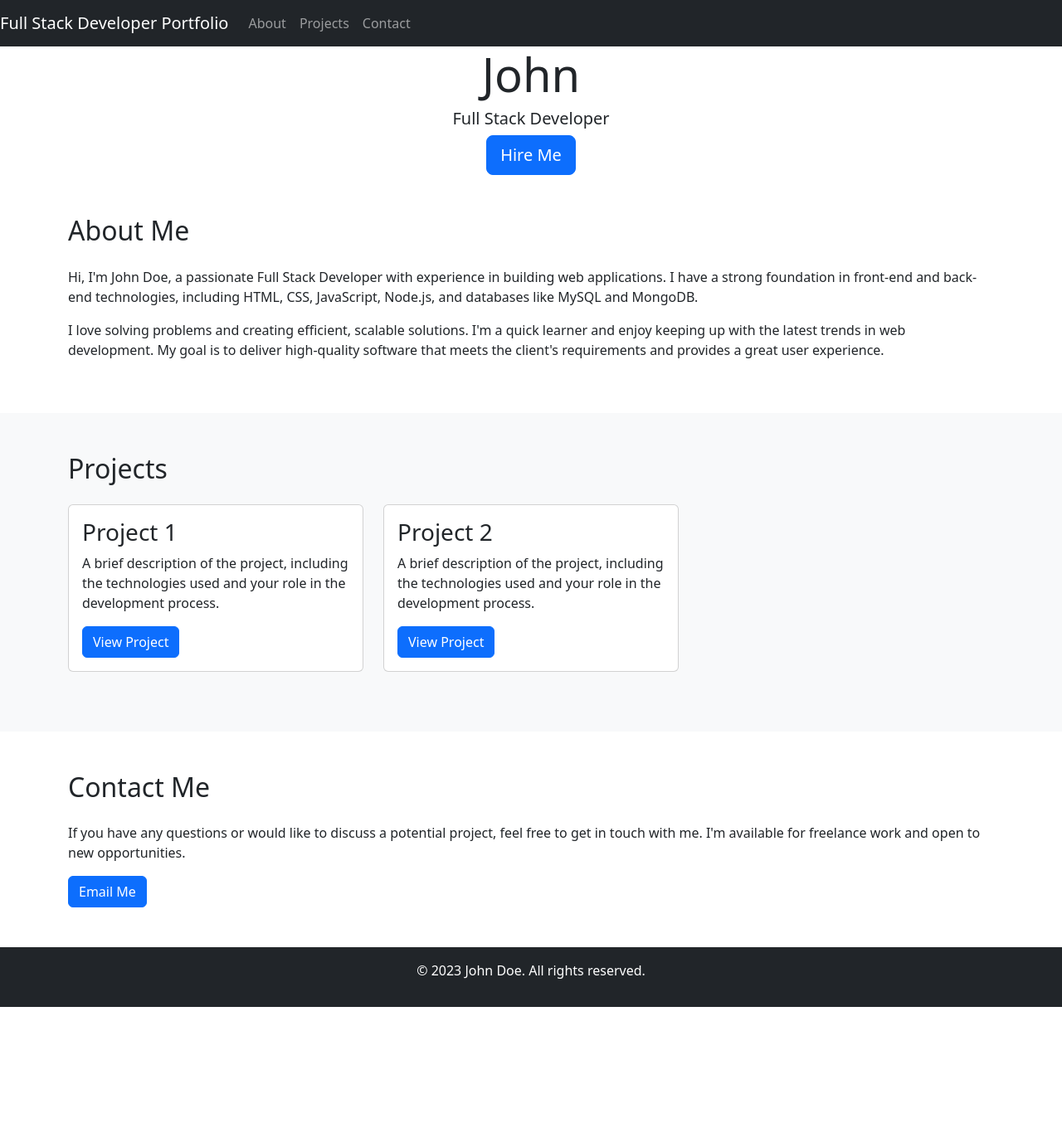
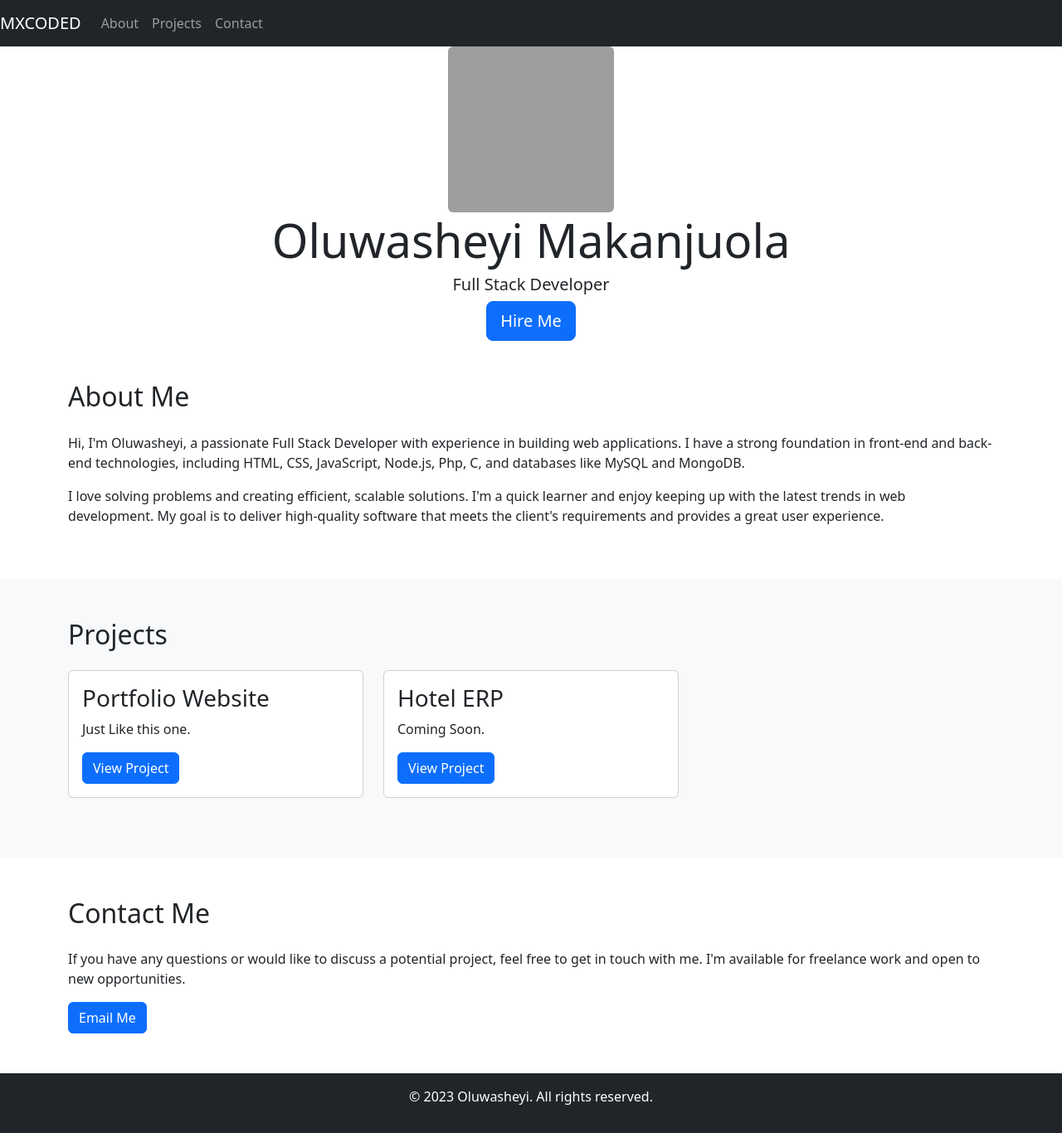
Before and after one commit to celumusam/MyLandingPage, a Jekyll site: the page index.html, which Jekyll copies as it is, in a window 1280 px wide. Shown: the whole page at 83% size. Built offline with Jekyll 4.4.1, drawn with Linux system fonts in a browser that asks for light colours; before the commit the page ends 1214 px from its top, so only the background shows below that; grey boxes are pictures that could not be loaded.

Commit message:
Update index.html
modify content of the webpage to personal details

```diff
--- a/index.html
+++ b/index.html
@@ -9,7 +9,7 @@
 <body>
   <header>
     <nav class="navbar navbar-expand-lg navbar-dark bg-dark">
-      <a class="navbar-brand" href="#">Full Stack Developer Portfolio</a>
+      <a class="navbar-brand" href="#">MXCODED</a>
       <button class="navbar-toggler" type="button" data-toggle="collapse" data-target="#navbarNav" aria-controls="navbarNav" aria-expanded="false" aria-label="Toggle navigation">
         <span class="navbar-toggler-icon"></span>
       </button>
@@ -31,7 +31,8 @@
 
   <section id="hero" class="jumbotron text-center">
     <div class="container">
-      <h1 class="display-4">John</h1>
+      <img class="rounded" src="https://avatars.githubusercontent.com/u/97896663?v=4" alt="MyPhoto">
+      <h1 class="display-4">Oluwasheyi Makanjuola</h1>
       <h2 class="lead">Full Stack Developer</h2>
       <a href="#contact" class="btn btn-primary btn-lg">Hire Me</a>
     </div>
@@ -41,7 +42,7 @@
     <div class="container">
       <h2 class="mb-4">About Me</h2>
       <p>
-        Hi, I'm John Doe, a passionate Full Stack Developer with experience in building web applications. I have a strong foundation in front-end and back-end technologies, including HTML, CSS, JavaScript, Node.js, and databases like MySQL and MongoDB.
+        Hi, I'm Oluwasheyi, a passionate Full Stack Developer with experience in building web applications. I have a strong foundation in front-end and back-end technologies, including HTML, CSS, JavaScript, Node.js, Php, C, and databases like MySQL and MongoDB.
       </p>
       <p>
         I love solving problems and creating efficient, scalable solutions. I'm a quick learner and enjoy keeping up with the latest trends in web development. My goal is to deliver high-quality software that meets the client's requirements and provides a great user experience.
@@ -56,8 +57,8 @@
         <div class="col-lg-4 mb-4">
           <div class="card">
             <div class="card-body">
-              <h3 class="card-title">Project 1</h3>
-              <p class="card-text">A brief description of the project, including the technologies used and your role in the development process.</p>
+              <h3 class="card-title">Portfolio Website</h3>
+              <p class="card-text">Just Like this one.</p>
               <a href="#" class="btn btn-primary">View Project</a>
             </div>
           </div>
@@ -65,8 +66,8 @@
         <div class="col-lg-4 mb-4">
           <div class="card">
             <div class="card-body">
-              <h3 class="card-title">Project 2</h3>
-              <p class="card-text">A brief description of the project, including the technologies used and your role in the development process.</p>
+              <h3 class="card-title">Hotel ERP</h3>
+              <p class="card-text">Coming Soon.</p>
               <a href="#" class="btn btn-primary">View Project</a>
             </div>
           </div>
@@ -80,12 +81,12 @@
     <div class="container">
       <h2 class="mb-4">Contact Me</h2>
       <p>If you have any questions or would like to discuss a potential project, feel free to get in touch with me. I'm available for freelance work and open to new opportunities.</p>
-      <a href="mailto:john@example.com" class="btn btn-primary">Email Me</a>
+      <a href="mailto:jaywoncoded@gmail.com" class="btn btn-primary">Email Me</a>
     </div>
   </section>
 
   <footer class="bg-dark text-white text-center py-3">
-    <p>&copy; 2023 John Doe. All rights reserved.</p>
+    <p>&copy; 2023 Oluwasheyi. All rights reserved.</p>
   </footer>
 
   <script src="https://code.jquery.com/jquery-3.6.0.min.js"></script>
```
